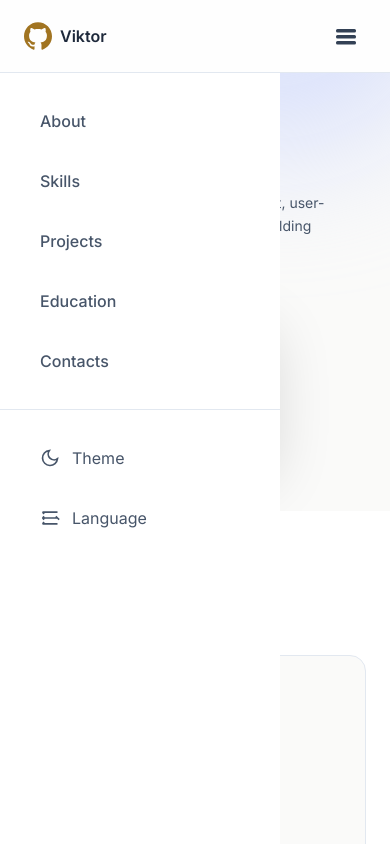
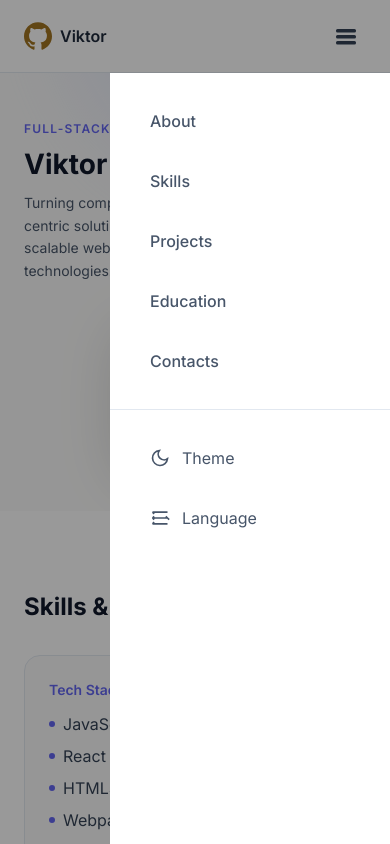
Before and after one commit to sla6ak/RESUME, a React (Vite) app: page / in a window 390 px wide. Both pictures are taken after a click on the button "Open menu". Shown: the top 844 px of the page. Built offline with nearby package versions, Linux system fonts and the light colour scheme.

Commit message:
feat: move burger menu to right side and fix overlay
- Move menu from left to right (left-0 → right-0)
- Add slide-in animation from right
- Fix overlay z-index so click outside closes menu
- Remove backdrop-blur to fix fixed inset positioning

```diff
--- a/src/components/BurgerMenu.tsx
+++ b/src/components/BurgerMenu.tsx
@@ -2,13 +2,15 @@ export const BurgerMenu = ({
   isDark,
   toggleTheme,
   onClose,
+  isOpen,
 }: {
   isDark: boolean;
   toggleTheme: () => void;
   onClose: () => void;
+  isOpen: boolean;
 }) => {
   return (
-    <nav className="lg:hidden fixed top-[73px] left-0 w-full max-w-[280px] h-[calc(100vh-73px)] bg-white dark:bg-slate-800 shadow-4xl translate-x-0 transition-transform duration-300 ease-in-out">
+    <nav className={`lg:hidden fixed top-[73px] right-0 w-full max-w-[280px] h-[calc(100vh-73px)] bg-white dark:bg-slate-800 shadow-4xl z-[1001] transition-transform duration-300 ease-in-out ${isOpen ? 'translate-x-0' : 'translate-x-[100%]'}`}>
       <ul className="flex flex-col p-6 gap-3">
         <li>
           <a
--- a/src/components/Header.tsx
+++ b/src/components/Header.tsx
@@ -6,7 +6,7 @@ export const Header = () => {
   const { isDark, toggleTheme } = useTheme();
 
   return (
-    <header className="fixed top-0 left-0 w-full z-[1000] bg-white/80 dark:bg-slate-900/85 backdrop-blur-sm border-b border-slate-200 dark:border-slate-700">
+    <header className="fixed top-0 left-0 w-full z-[1000] bg-white/90 dark:bg-slate-900/95 border-b border-slate-200 dark:border-slate-700">
       <div className="max-w-[1200px] mx-auto px-6 py-4 flex items-center justify-between gap-8">
         <a
           href="https://github.com/sla6ak"
@@ -108,10 +108,10 @@ export const Header = () => {
       {isOpen && (
         <>
           <div
-            className="fixed inset-0 z-[999] lg:hidden"
+            className="fixed inset-0 z-[999] lg:hidden bg-black/40"
             onClick={() => setIsOpen(false)}
           />
-          <BurgerMenu isDark={isDark} toggleTheme={toggleTheme} onClose={() => setIsOpen(false)} />
+          <BurgerMenu isDark={isDark} toggleTheme={toggleTheme} onClose={() => setIsOpen(false)} isOpen={isOpen} />
         </>
       )}
     </header>
```
